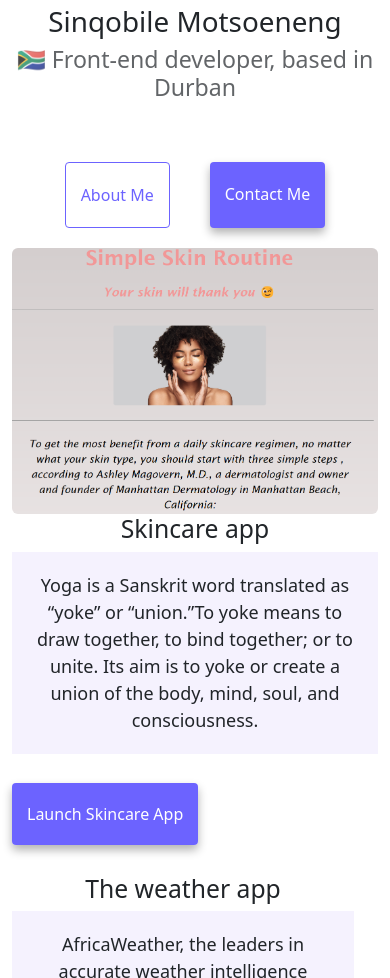
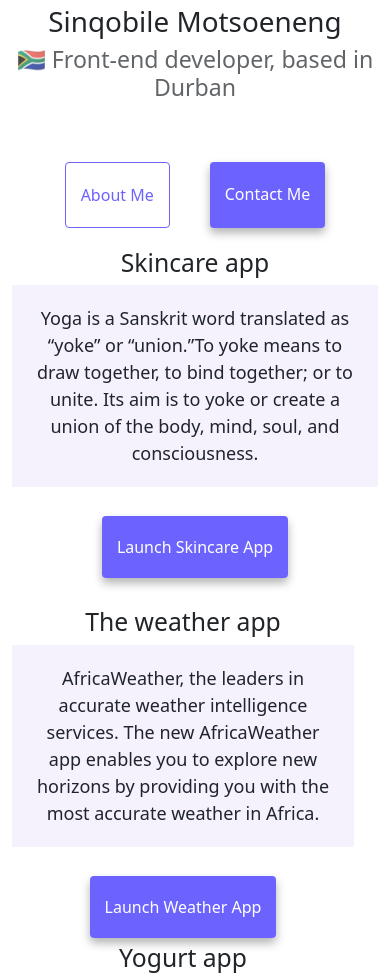
Before and after one commit to Motsoeneg/advanced-bootstrap-about-me-app, a plain HTML site: page index.html in a window 390 px wide. Shown: the part 89-1067 px from the top of the page. Drawn offline with nearby package versions, Linux system fonts and the light colour scheme.

Commit message:
CCS queries

```diff
--- a/index.html
+++ b/index.html
@@ -25,7 +25,7 @@
   <body>
     <nav class="navbar navbar-expand-lg bg-body-tertiary">
       <div class="container-fluid">
-        <a class="navbar-brand" href="#">Sinqobile</a>
+        <a class="navbar-brand" href="#" title="Sinqobile">Sinqobile</a>
         <button
           class="navbar-toggler"
           type="button"
@@ -96,9 +96,11 @@
               horizons by providing you with the most accurate weather in
               Africa.
             </p>
-            <a href="#" class="primary-link" title="Launch weather app">
-              Launch weather app
-            </a>
+            <div class="mt-5">
+              <a href="#" class="primary-link" title="Launch weather app">
+                Launch weather app
+              </a>
+            </div>
           </div>
           <div class="col-md-6">
             <img
@@ -115,6 +117,7 @@
             />
           </div>
           <div class="col-md-6">
+            <br />
             <h2 class="heading">Yogurt app</h2>
             <p>
               Yogurt is a popular dairy product made by the bacterial
--- a/src/style.css
+++ b/src/style.css
@@ -6,7 +6,6 @@
 
 body {
   margin: 60px auto;
-  max-width: 800px;
 }
 
 h1,
@@ -87,3 +86,17 @@ p {
   box-shadow: var(--box-shadow);
   color: white;
 }
+@media (max-width: 600px) {
+  .img-fluid {
+    display: none;
+  }
+
+  .mt-5 {
+    text-align: center;
+  }
+}
+@media (max-width: 1252px) {
+  body {
+    background-color: rgb(233, 201, 158);
+  }
+}
```
